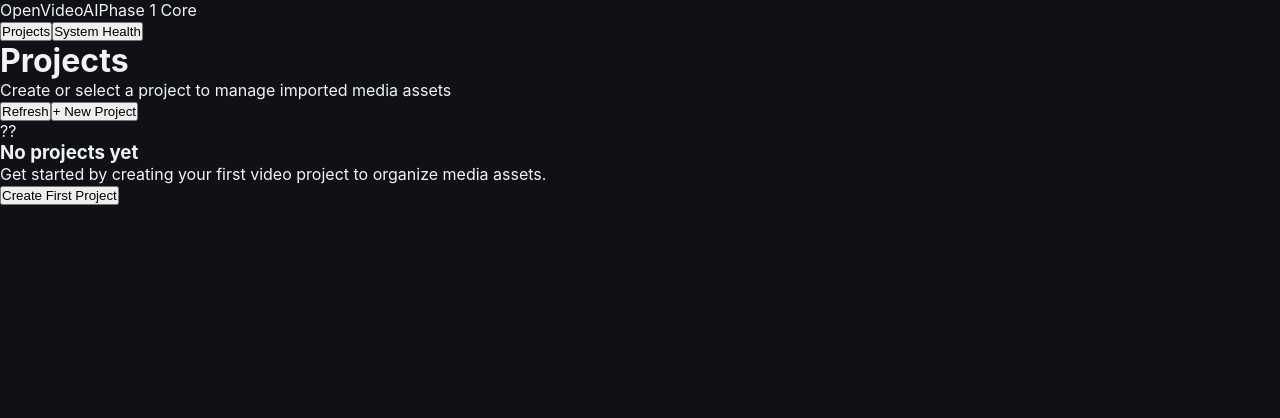
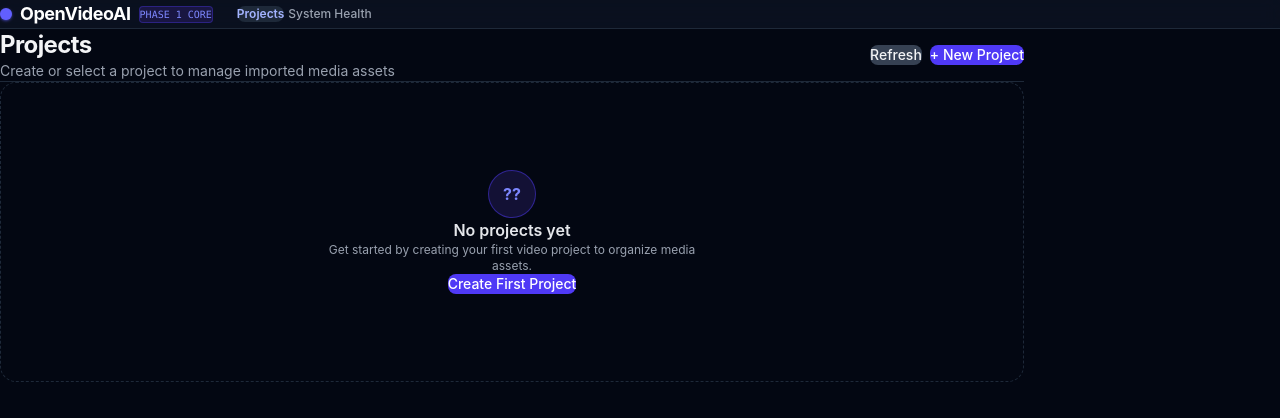
Before and after one commit to Zehna/OpenVideoAI, a React (Vite) app: page / in a window 1280 px wide. Shown: the top 418 px of the page. Built offline with nearby package versions, Linux system fonts and the light colour scheme.

Commit message:
fix(ui): configure Tailwind CSS pipeline for Vite and Tauri runtime

```diff
--- a/package.json
+++ b/package.json
@@ -18,6 +18,7 @@
     "react-dom": "^19.0.0"
   },
   "devDependencies": {
+    "@tailwindcss/vite": "^4.3.3",
     "@tauri-apps/cli": "^2.2.0",
     "@testing-library/jest-dom": "^6.6.3",
     "@testing-library/react": "^16.2.0",
@@ -26,6 +27,7 @@
     "@types/react-dom": "^19.0.4",
     "@vitejs/plugin-react": "^4.3.4",
     "jsdom": "^26.0.0",
+    "tailwindcss": "^4.3.3",
     "typescript": "^5.7.3",
     "vite": "^6.1.0",
     "vitest": "^3.0.5"
--- a/src/app/App.css
+++ b/src/app/App.css
@@ -1,3 +1,5 @@
+@import "tailwindcss";
+
 :root {
   --bg-primary: #0f1117;
   --bg-secondary: #181b24;
--- a/vite.config.ts
+++ b/vite.config.ts
@@ -1,8 +1,9 @@
 import { defineConfig } from "vite";
 import react from "@vitejs/plugin-react";
+import tailwindcss from "@tailwindcss/vite";
 
 export default defineConfig({
-  plugins: [react()],
+  plugins: [react(), tailwindcss()],
   clearScreen: false,
 
   server: {
```
Also changed, not shown: 1 other file (tests, documents, lock files or other folders).
